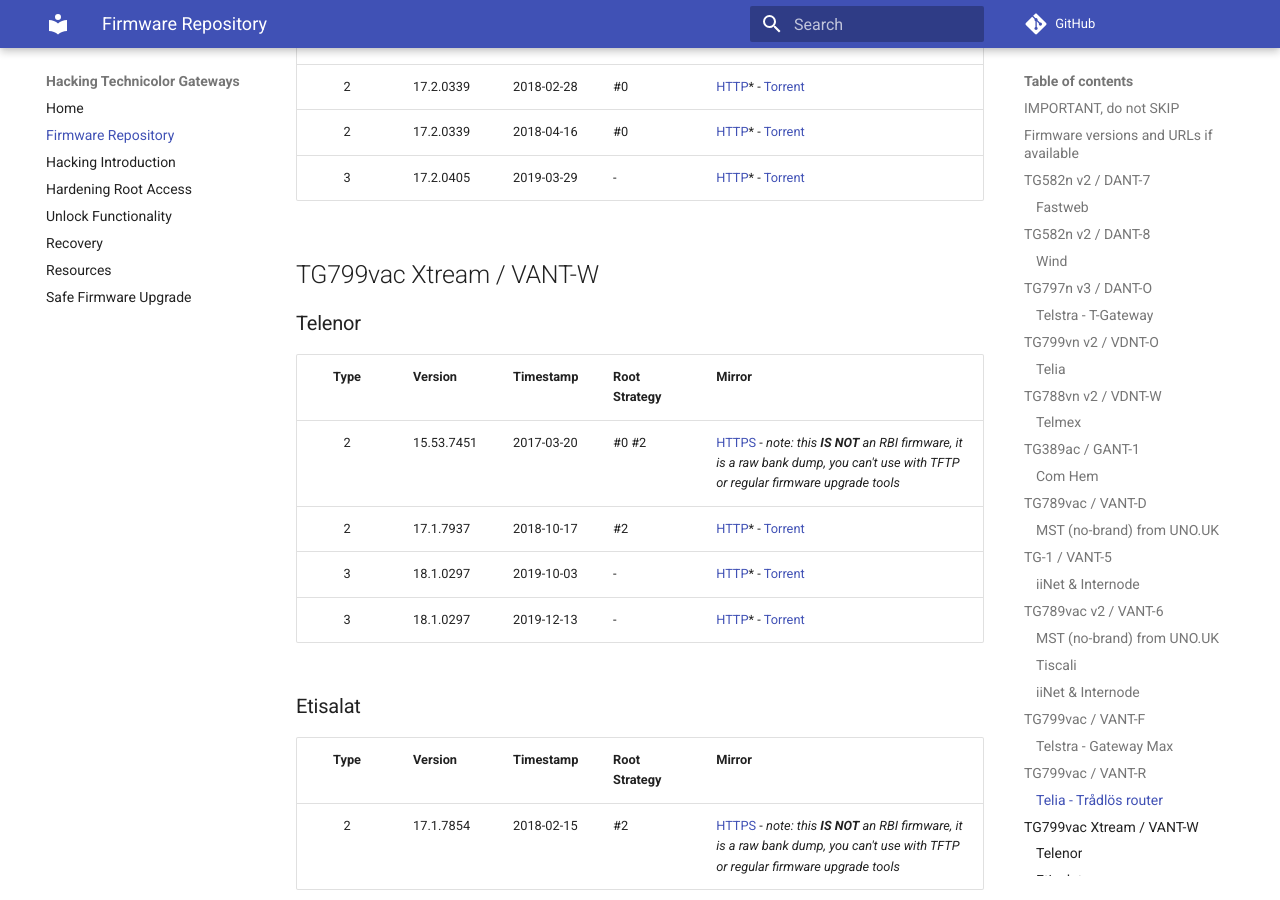
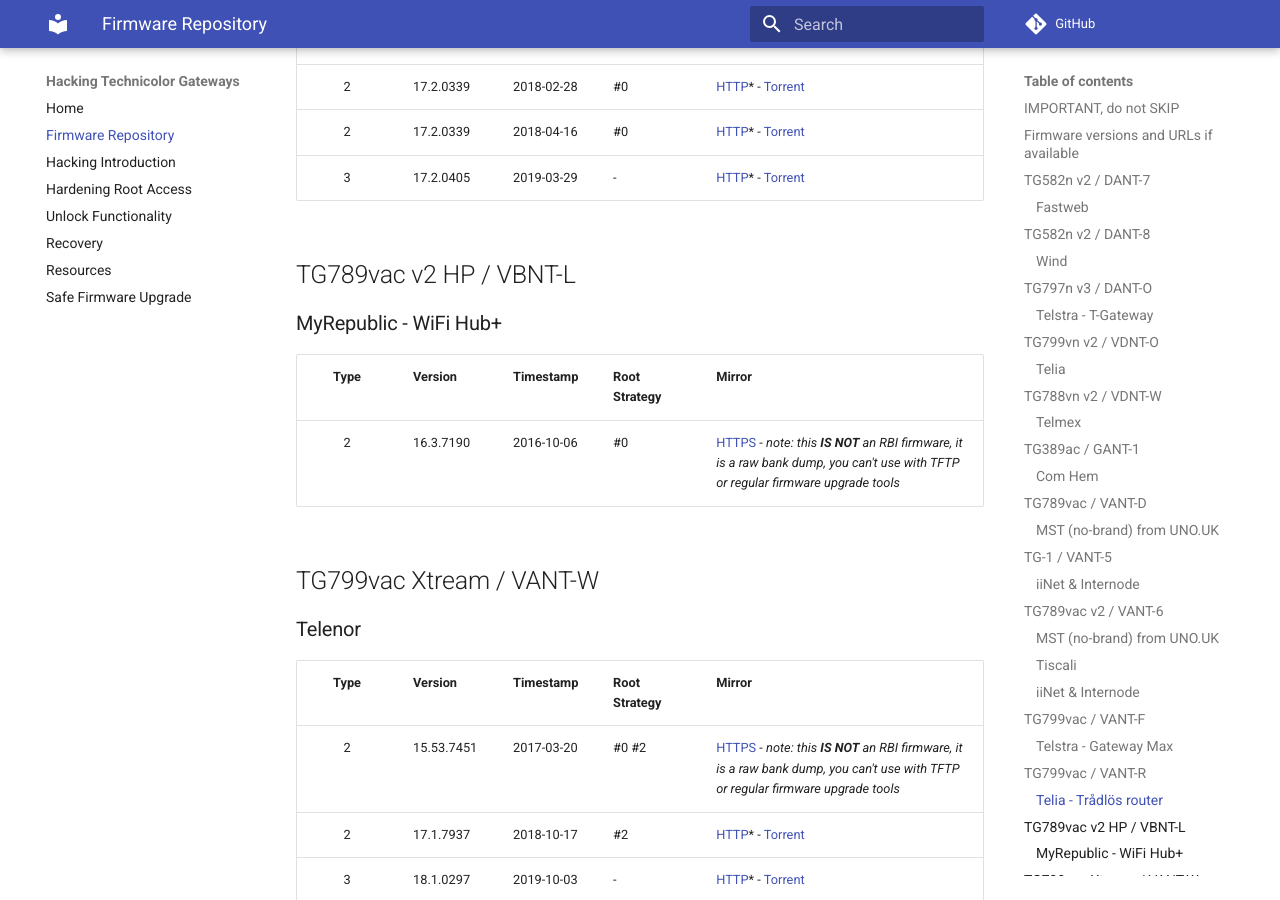
Before and after one commit to hack-technicolor/hack-technicolor, an MkDocs documentation site: the page built from docs/Repository.md, in a window 1280 px wide and 900 px high, scrolled down 6020 px. Built offline with MkDocs 1.6.1 and Material for MkDocs 9.7.7, drawn with Linux system fonts in a browser that asks for light colours; comment, search, counter and statistics services are not loaded; some of the changed text lies outside the part shown.

Commit message:
vbnt-l: update market name

```diff
--- a/docs/Repository.md
+++ b/docs/Repository.md
@@ -165,6 +165,14 @@
 | 2      | 17.2.0339        | 2018-04-16 | #0            | [HTTP](http://131.116.22.230/172339r1021022closed.rbi)* - [Torrent](https://github.com/kevdagoat/hack-technicolor/blob/master/torrents/vant-r/172339r1021022closed.rbi.torrent?raw=true) |
 | 3      | 17.2.0405        | 2019-03-29 | -             | [HTTP](http://131.116.22.230/172405r1021034closed.rbi)* - [Torrent](https://github.com/kevdagoat/hack-technicolor/blob/master/torrents/vant-r/172405r1021034closed.rbi.torrent?raw=true) |
 
+## TG789vac v2 HP / VBNT-L
+
+### MyRepublic - WiFi Hub+
+
+| Type   | Version          | Timestamp  | Root Strategy | Mirror |
+|:------:|:-----------------|:-----------|:--------------|:-------|
+| 2      | 16.3.7190        | 2016-10-06 | #0            | [HTTPS](https://github.com/kevdagoat/hack-technicolor/raw/master/firmware/myrepublic-vbnt-l_16.3.7190-2761005-bank_dump.xz) - *note: this **IS NOT** an RBI firmware, it is a raw bank dump, you can't use with TFTP or regular firmware upgrade tools* |
+
 ## TG799vac Xtream / VANT-W
 
 ### Telenor
```
Also changed, not shown: other parts of docs/Repository.md (+0 -8 lines).
